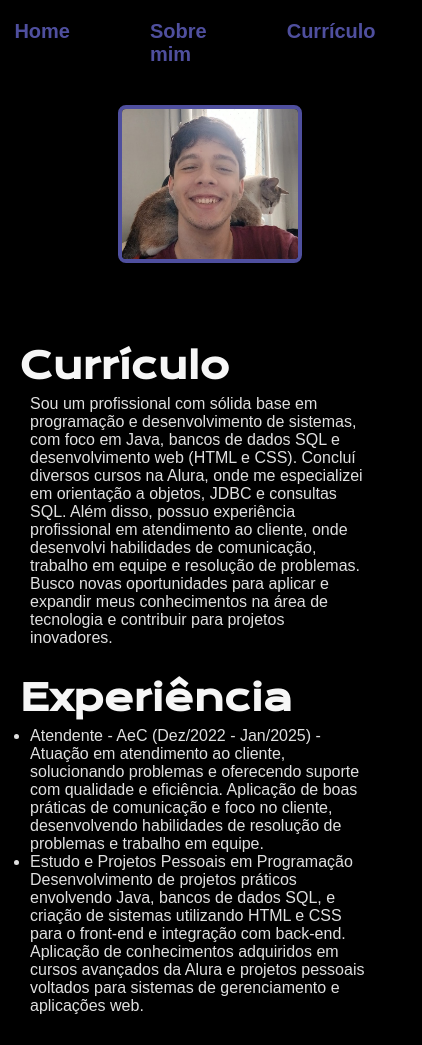
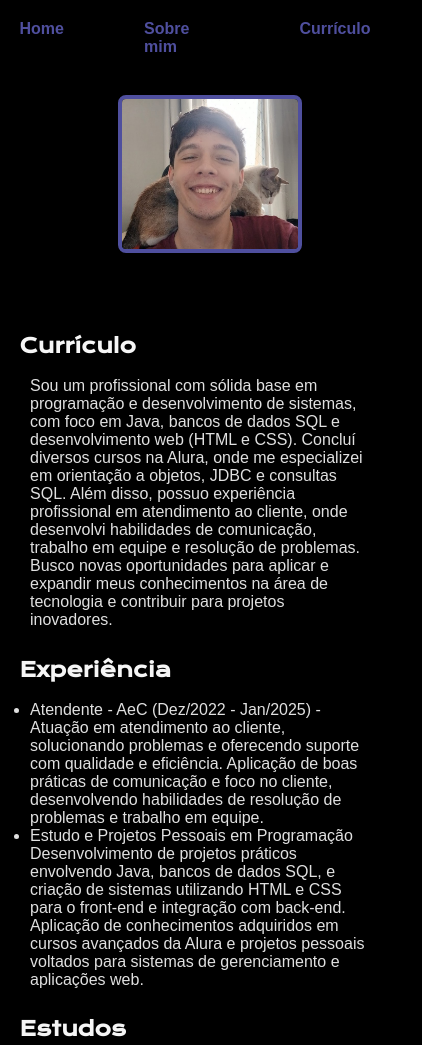
Before and after one commit to Luna15-br/matheusLuna, a plain HTML site: page curriculo.html in a window 390 px wide. Shown: the top 1045 px of the page, 422 px wide, since content can reach past the window. Drawn offline with nearby package versions, Linux system fonts and the light colour scheme.

Commit message:
Ajustado para telefones
Como a versão anterior estava com o footer desajustado, ajustei através do @media para que fique com o footer e o conteudo de acordo com o dispositivo.

```diff
--- a/curriculo.html
+++ b/curriculo.html
@@ -22,20 +22,20 @@
     <section class="apresentacaoCurriculoConteudo">
 
         <div class="apresentacaoCurriculoConteudoIntroducao">
-            <h1 class="apresentacaoCurriculoConteudoIntroducaoTitulo">Currículo</h1>
-            <p1 class="apresentacaoCurriculoConteudoIntroducaoParagrafo">Sou um profissional com sólida base em programação e desenvolvimento de sistemas, com foco em Java, bancos de dados SQL e desenvolvimento web (HTML e CSS). Concluí diversos cursos na Alura, onde me especializei em orientação a objetos, JDBC e consultas SQL. Além disso, possuo experiência profissional em atendimento ao cliente, onde desenvolvi habilidades de comunicação, trabalho em equipe e resolução de problemas. Busco novas oportunidades para aplicar e expandir meus conhecimentos na área de tecnologia e contribuir para projetos inovadores.</p1>
+            <h1 class="apresentacaoCurriculoConteudoTitulo">Currículo</h1>
+            <p1 class="apresentacaoCurriculoConteudoParagrafo">Sou um profissional com sólida base em programação e desenvolvimento de sistemas, com foco em Java, bancos de dados SQL e desenvolvimento web (HTML e CSS). Concluí diversos cursos na Alura, onde me especializei em orientação a objetos, JDBC e consultas SQL. Além disso, possuo experiência profissional em atendimento ao cliente, onde desenvolvi habilidades de comunicação, trabalho em equipe e resolução de problemas. Busco novas oportunidades para aplicar e expandir meus conhecimentos na área de tecnologia e contribuir para projetos inovadores.</p1>
         </div>
         <div class="apresentacaoCurriculoConteudoExperiencias">
-            <h2 class="apresentacaoConteudoCurriculoExperienciasTitulo">Experiência
+            <h2 class="apresentacaoCurriculoConteudoTitulo">Experiência
             </h2>
-            <ul class="apresentacaoCurriculoConteudoExperienciasParagrafo">
+            <ul class="apresentacaoCurriculoConteudoParagrafo">
                 <li>Atendente - AeC (Dez/2022 - Jan/2025) - Atuação em atendimento ao cliente, solucionando problemas e oferecendo suporte com qualidade e eficiência. Aplicação de boas práticas de comunicação e foco no cliente, desenvolvendo habilidades de resolução de problemas e trabalho em equipe.</li>
                 <li>Estudo e Projetos Pessoais em Programação Desenvolvimento de projetos práticos envolvendo Java, bancos de dados SQL, e criação de sistemas utilizando HTML e CSS para o front-end e integração com back-end. Aplicação de conhecimentos adquiridos em cursos avançados da Alura e projetos pessoais voltados para sistemas de gerenciamento e aplicações web.</li>
             </ul>
         </div>
         <div class="apresentacaoCurriculoConteudoEstudos">
-            <h1 class="apresentacaoCurriculoConteudoEstudosTitulo">Estudos</h1>
-            <ul class="apresentacaoConteudoCurriculoEstudosParagrafo">
+            <h1 class="apresentacaoCurriculoConteudoTitulo">Estudos</h1>
+            <ul class="apresentacaoCurriculoConteudoParagrafo">
                 <li>Sistemas de Informação - Unifacisa (Em Andamento).</li>
                 <li>Engenharia de Materiais - Universidade Federal de Campina Grande (Não Concluído).</li>
                 <li>SQL Server: Introdução ao SQL com Microsoft SQL Server 2017 - Alura (Concluído, com certificado).</li>
--- a/styles/style.css
+++ b/styles/style.css
@@ -160,7 +160,7 @@ body {
 .rodape {
 
 
-    padding: 1.62rem;
+    padding: 1rem;
     color: var(--corPrimaria);
     background-color: var(--corTerciaria);
     text-align: center;
@@ -173,21 +173,23 @@ body {
 
 }
 
-@media (max-width: 1200px) {
+@media (max-width: 720px) {
 
     .cabecalho {
 
         padding: 5%;
+        display: block;
+        grid-template-columns: 25% 50% 25%;
 
 
 
 
     }
 
-    .cabecalhoMenu {
 
-        justify-content: center;
+    .cabecalhoMenuLink {
 
+        font-size: 1rem;
     }
 
     .apresentacao {
@@ -198,7 +200,29 @@ body {
     }
     .apresentacaoConteudo {
 
-        width: auto;
+        width: 100%;
+
+    }
+
+    .apresentacaoConteudoTitulo {
+
+        font-size: 1.25rem;
+
+
+    }
+
+    .apresentacaoConteudoParagrafo {
+
+        font-size: 1rem;
+
+    }
+
+    .rodape {
+
+
+        width: 100%;
+        margin-top: 20%;
+        font-size: 1rem;
 
     }
 
--- a/styles/styleCurriculo.css
+++ b/styles/styleCurriculo.css
@@ -40,34 +40,12 @@
 
 
 }
-
-.apresentacaoCurriculoConteudoIntroducaoParagrafo {
+.apresentacaoCurriculoConteudoParagrafo {
 
     display: flex;
     padding: 2% 0% 1% 3%;
     font-size: 1rem;
-    flex-direction: row;
-    font-family: var(--fonteSecundaria);
-    color: var(--corCurriculo);
-
-}
-
-.apresentacaoCurriculoConteudoExperienciasParagrafo {
-
-    display: flex;
-    padding: 2% 0% 1% 3%;
-    font-size: 1rem;
-    flex-direction: column;
-    font-family: var(--fonteSecundaria);
-    color: var(--corCurriculo);
-
-}
-
-.apresentacaoConteudoCurriculoEstudosParagrafo {
-
-    display: flex;
-    padding: 2% 0% 1% 3%;
-    font-size: 1rem;
+    margin-top: 0.75rem;
     flex-direction: column;
     font-family: var(--fonteSecundaria);
     color: var(--corCurriculo);
@@ -76,8 +54,7 @@
 }
 
 
-
-@media (max-width: 1200px) {
+@media (max-width: 720px) {
 
     .apresentacaoCurriculo {
 
@@ -85,10 +62,23 @@
         padding: 5%;
 
     }
+    .apresentacaoCurriculoConteudoTitulo {
+
+        font-size: 1.25rem;
+
+    }
+
+    .apresentacaoCurriculoConteudoIntroducaoParagrafo {
+
+        font-size: 1rem;
+
+    }
+
+
 
     .apresentacaoCurriculoConteudo {
 
-        width: auto;
+        width: 100%;
 
     }
 
```
